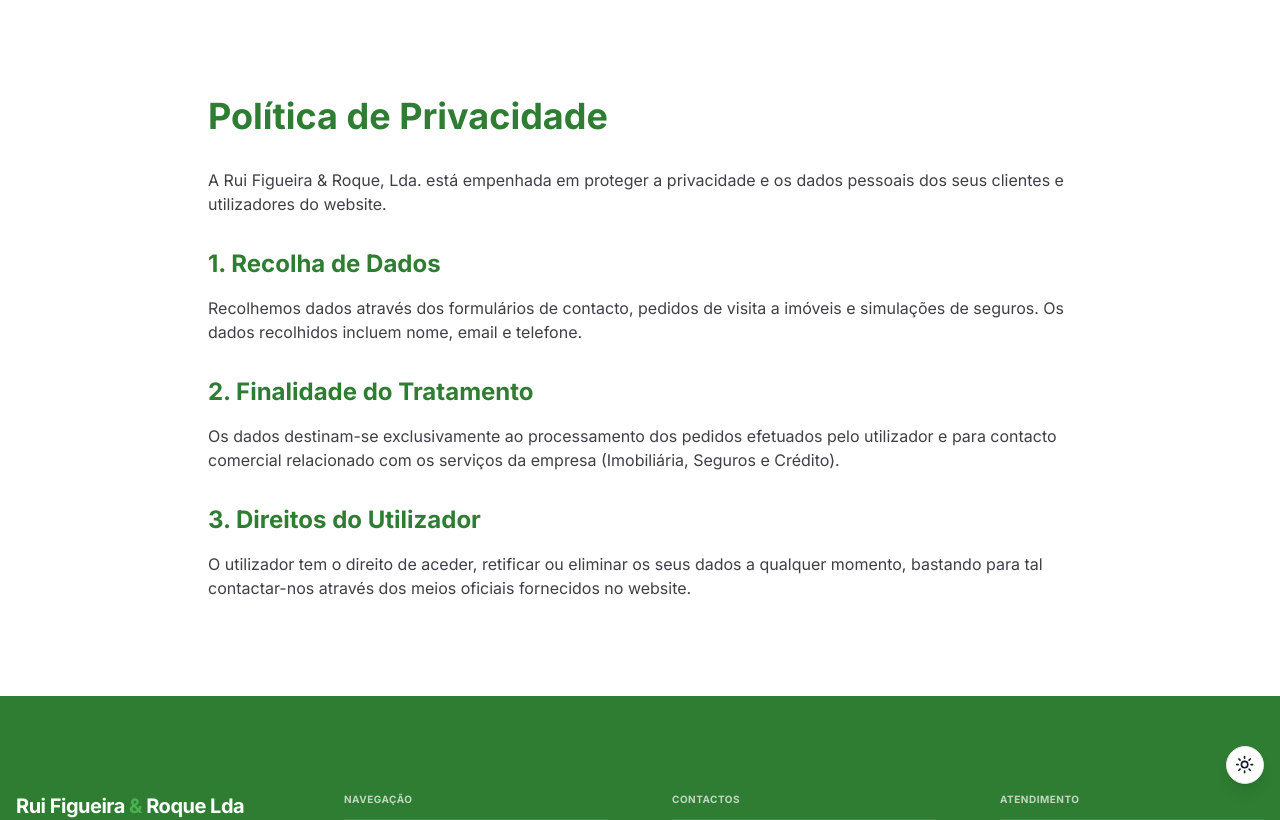
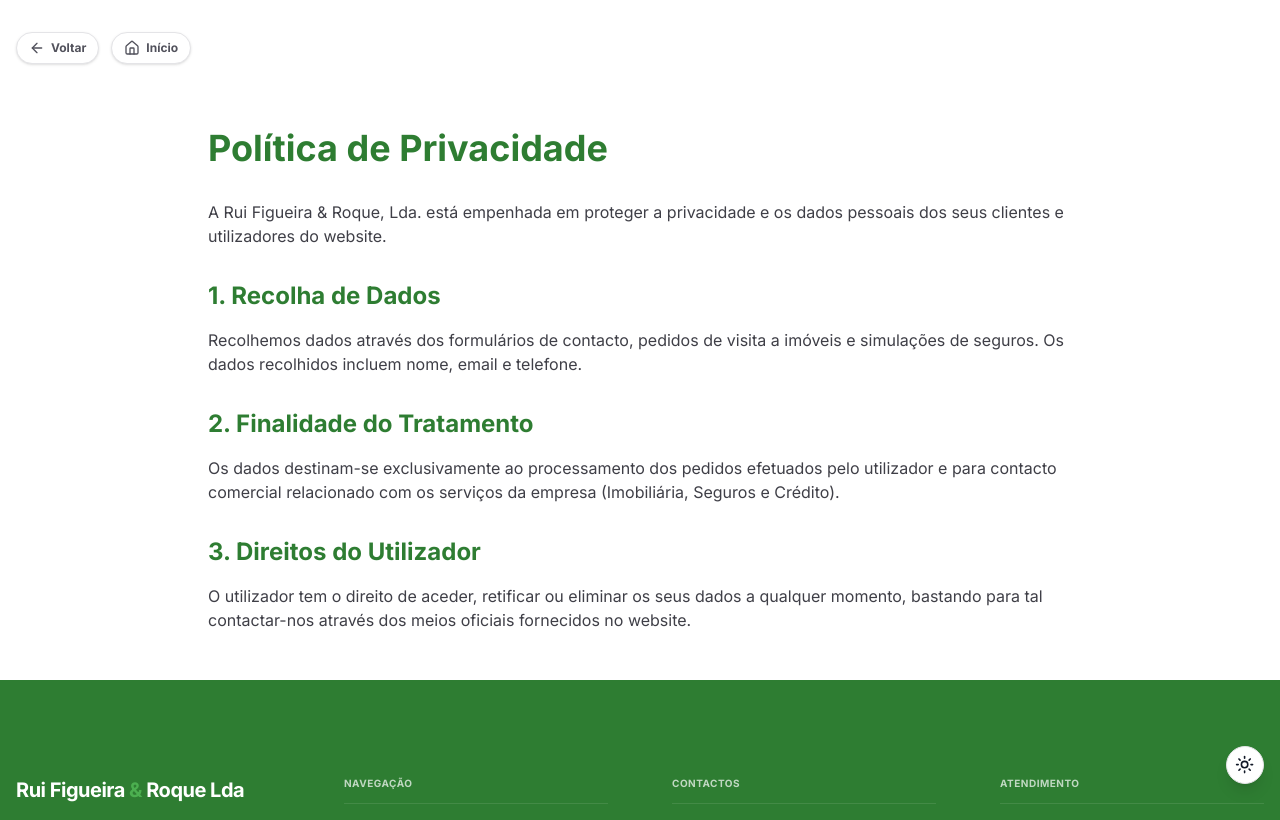
Before and after one commit to Rafa200200/rui-figueira-roque, a Next.js app: page /documentos/politica-privacidade in a window 1280 px wide. Shown: the top 820 px of the page. Built offline with nearby package versions, Linux system fonts and the light colour scheme; no server answers; the database is empty.

Commit message:
feat: add Voltar/Inicio navigation to Privacidade and Termos pages

```diff
--- a/src/app/documentos/politica-privacidade/page.tsx
+++ b/src/app/documentos/politica-privacidade/page.tsx
@@ -1,5 +1,6 @@
 import { Metadata } from "next"
 import { Footer } from "@/components/public/footer"
+import { PageNavigation } from "@/components/public/page-navigation"
 
 export const metadata: Metadata = {
     title: "Política de Privacidade | Rui Figueira & Roque",
@@ -9,7 +10,8 @@ export const metadata: Metadata = {
 export default function PrivacyPolicyPage() {
     return (
         <div className="flex flex-col min-h-screen">
-            <div className="flex-1 container mx-auto px-4 py-24 max-w-4xl">
+            <PageNavigation padding="pt-8 pb-4" />
+            <div className="flex-1 container mx-auto px-4 py-12 max-w-4xl">
             <h1 className="text-4xl font-bold mb-8 text-brand-dark dark:text-brand-light">Política de Privacidade</h1>
             <div className="prose prose-lg dark:prose-invert max-w-none space-y-6 text-zinc-700 dark:text-zinc-300">
                 <p>
--- a/src/app/documentos/termos/page.tsx
+++ b/src/app/documentos/termos/page.tsx
@@ -1,5 +1,6 @@
 import { Metadata } from "next"
 import { Footer } from "@/components/public/footer"
+import { PageNavigation } from "@/components/public/page-navigation"
 
 export const metadata: Metadata = {
     title: "Termos e Condições | Rui Figueira & Roque",
@@ -9,7 +10,8 @@ export const metadata: Metadata = {
 export default function TermsPage() {
     return (
         <div className="flex flex-col min-h-screen">
-            <div className="flex-1 container mx-auto px-4 py-24 max-w-4xl">
+            <PageNavigation padding="pt-8 pb-4" />
+            <div className="flex-1 container mx-auto px-4 py-12 max-w-4xl">
             <h1 className="text-4xl font-bold mb-8 text-brand-dark dark:text-brand-light">Termos e Condições</h1>
             <div className="prose prose-lg dark:prose-invert max-w-none space-y-6 text-zinc-700 dark:text-zinc-300">
                 <p>
```
